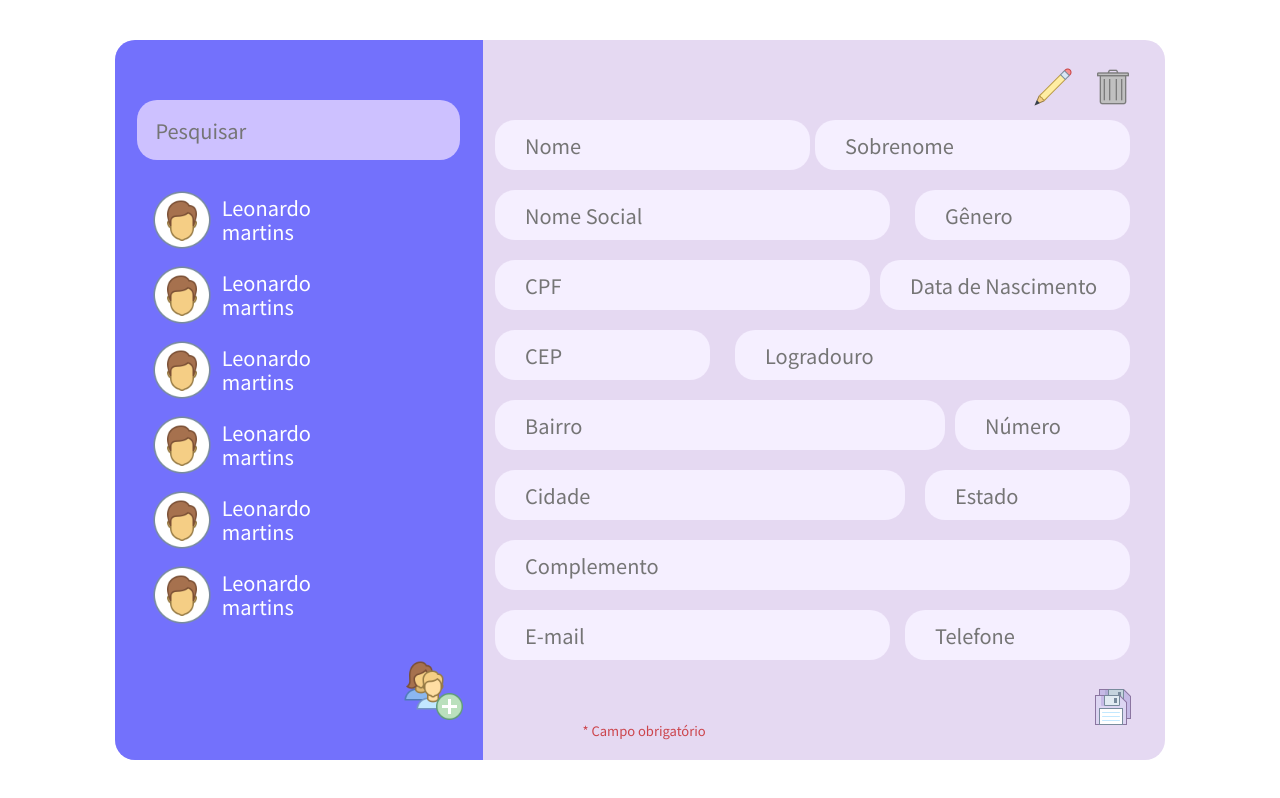
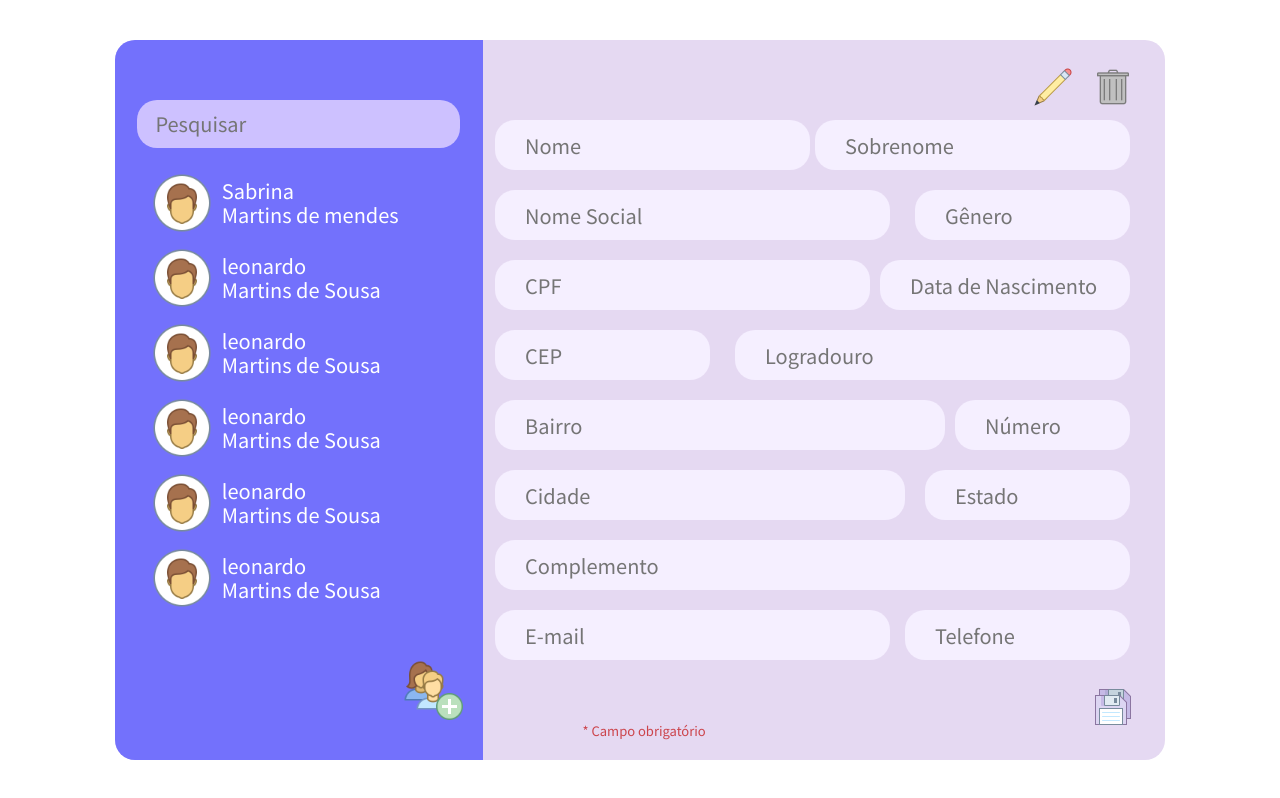
Before and after one commit to Kaedh/cadastro-de-clientes, a React (Create React App) app: page / in a window 1280 px wide. Built offline with nearby package versions, Linux system fonts and the light colour scheme.

Commit message:
:sparkles: create filtered list by search box

```diff
--- a/src/components/App.js
+++ b/src/components/App.js
@@ -1,7 +1,8 @@
-import React from 'react';
+import React, { useEffect, useState } from 'react';
 import { useForm } from 'react-hook-form';
 
 import '../styles/app.css';
+import customersData from '../data/data';
 
 import addCostumerIcon from '../assets/add.svg';
 import editCustomerIcon from '../assets/edit.svg';
@@ -15,25 +16,42 @@ import Modal from './Modal';
 import SearchBox from './searchBox';
 
 function App() {
+  const [customers] = useState(customersData);
+  const [filteredCustomers, setFilteredCustomers] = useState([]);
+  const [searchTerm, setSearchTerm] = useState('');
+
   const { register, handleSubmit, formState: { errors } } = useForm();
+
+  useEffect(() => {
+    const results = customers.filter((customer) => {
+      const fullName = `${customer.firstName} ${customer.lastName}`.toLocaleLowerCase().trim();
+      return fullName.includes(searchTerm);
+    });
+
+    setFilteredCustomers(results);
+  }, [searchTerm]);
 
   const onSubmit = () => () => {};
 
   const emptyFunction = () => { };
 
+  const handleSearchBoxInput = (e) => setSearchTerm(e.target.value);
+
   return (
     <div className="app">
       <Modal isOpen={false} leftOption={emptyFunction} rightOption={emptyFunction} alertMessage="Leonardo tem um pau grandão" />
       <div className="left-container">
-        <SearchBox />
+        <SearchBox onChange={handleSearchBoxInput} value={searchTerm} />
         <ul className="customer-list">
-          <li><Card firstName="Leonardo" lastName="martins" onClick={emptyFunction} /></li>
-          <li><Card firstName="Leonardo" lastName="martins" onClick={emptyFunction} /></li>
-          <li><Card firstName="Leonardo" lastName="martins" onClick={emptyFunction} /></li>
-          <li><Card firstName="Leonardo" lastName="martins" onClick={emptyFunction} /></li>
-          <li><Card firstName="Leonardo" lastName="martins" onClick={emptyFunction} /></li>
-          <li><Card firstName="Leonardo" lastName="martins" onClick={emptyFunction} /></li>
-
+          { filteredCustomers.map((customer) => (
+            <li key={customer.id}>
+              <Card
+                firstName={customer.firstName}
+                lastName={customer.lastName}
+                onClick={emptyFunction}
+              />
+            </li>
+          )) }
         </ul>
         <Button icon={addCostumerIcon} onClick={emptyFunction} />
       </div>
@@ -95,3 +113,12 @@ function App() {
 }
 
 export default App;
+
+/*
+ [X] - Quando usuario digitar algo na busca, a lista será filtrada;
+ [ ] - Quando usuario clicar em algum cliente da lista, os dados serão mostrados na direita;
+ [ ] - Quando usuario clicar em editar o formulário irá se tornar editavel.
+ [ ] - Quando usuario clicar em deletar, o dados selecionados serão excluidos, mostrar alerta antes;
+ [ ] - Quando usuario clicar em adicionar cliente, lado direito aparecerá um formulario em branco;
+ [ ] - Quando usuario estiver digitando/editando um cliente e clicar em outro aparecerá um modal;
+*/
--- a/src/components/Input.js
+++ b/src/components/Input.js
@@ -8,8 +8,6 @@ function Input({
   width, placeholder, register, error, disabled, mask,
 }) {
   const inputWidth = width === 'fit' ? '100%' : `${width}px`;
-
-  console.log(error);
 
   if (mask) {
     return (
--- a/src/styles/app.css
+++ b/src/styles/app.css
@@ -20,8 +20,13 @@
     border-radius: 1rem 0 0 1rem;
 }
 
+.left-container .search-box {
+    margin-bottom: 1rem;
+}
+
 .left-container ul {
     width: 100%;
+    height: 100%;
 }
 
 .left-container .customer-btn {
```
